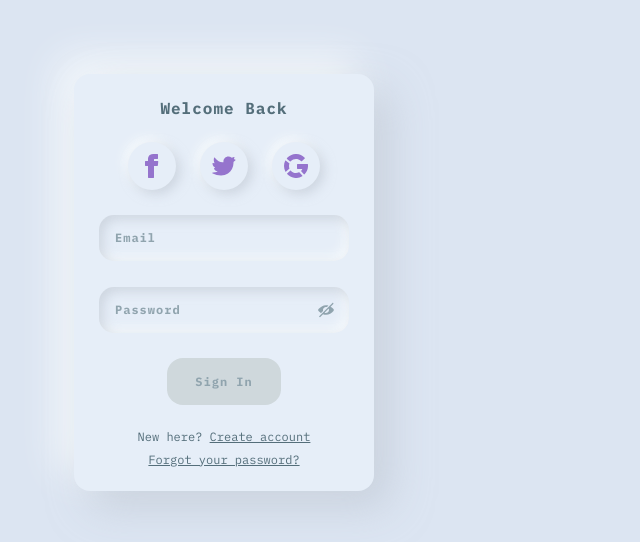
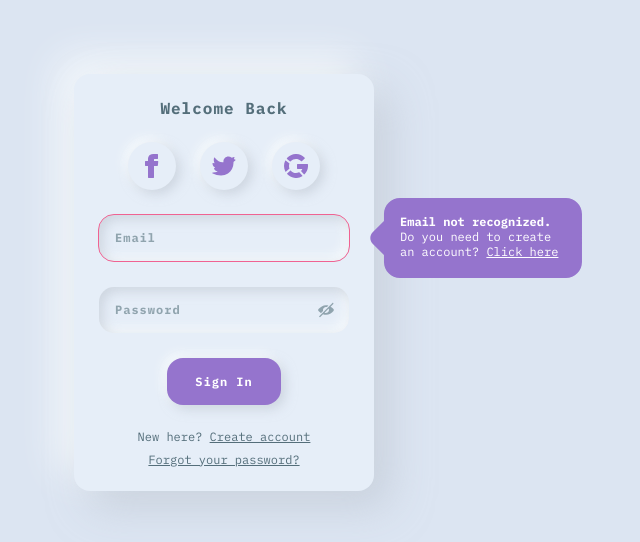
Before and after one commit to fixiabis/react-sign-in-sample, a React (Vite) app: page / in a window 1280 px wide. Shown: the part 118-660 px from the top of the page, without its empty margins (416-1056 px from the left). Built offline with nearby package versions, Linux system fonts and the light colour scheme.

Commit message:
feat(sign-in/form): active button & error input style

```diff
--- a/src/components/sign-in-form.scss
+++ b/src/components/sign-in-form.scss
@@ -70,6 +70,10 @@
 	&.-password {
 		padding-right: calc(16px + 16px);
 	}
+
+	&.-error {
+		border-color: #f06292;
+	}
 }
 
 .sign-in-form--input.-wrapper {
@@ -78,6 +82,14 @@
 	& > .sign-in-form--input {
 		width: 100%;
 		height: 100%;
+	}
+
+	& > .sign-in-form--input-popover {
+		position: absolute;
+		width: 212px;
+		height: 80px;
+		top: calc((80px - 48px) / 2 * -1);
+		right: calc((212px + 20px) * -1);
 	}
 
 	&.-password > .sign-in-form--password-visibility-toggle {
@@ -111,6 +123,13 @@
 	font-weight: 700;
 	line-height: normal;
 	letter-spacing: 1px;
+
+	&.-active {
+		background-color: #9574cd;
+		box-shadow: 4px 4px 12px 0px rgba(187, 195, 206, 0.6), -4px -4px 12px 0px rgba(253, 255, 255, 0.8);
+
+		color: #fff;
+	}
 }
 
 .sign-in-form--hints {
@@ -132,3 +151,26 @@
 .sign-in-form--link {
 	color: inherit;
 }
+
+.sign-in-form--input-popover {
+	position: relative;
+
+	.sign-in-form--input-popover-content {
+		position: absolute;
+		top: 0;
+		left: 0;
+		width: 100%;
+		height: 100%;
+	}
+}
+
+.sign-in-form--input-popover-content {
+	padding: 16px 16px 16px 30px;
+
+	color: #fff;
+	font-size: 12px;
+	font-family: IBM Plex Mono;
+	font-style: normal;
+	font-weight: 400;
+	line-height: normal;
+}
--- a/src/components/sign-in-form.tsx
+++ b/src/components/sign-in-form.tsx
@@ -52,15 +52,32 @@ export function SignInForm() {
 				</button>
 			</div>
 			<div className="sign-in-form--input -email -wrapper">
-				<input className="sign-in-form--input -email" type="email" placeholder="Email" />
-				{/* <div className="sign-in-form--input-popover">
+				<input className="sign-in-form--input -email -error" type="email" placeholder="Email" />
+				<div className="sign-in-form--input-popover">
+					<svg
+						className="sign-in-form--input-popover-background-image"
+						width="212"
+						height="80"
+						viewBox="0 0 212 80"
+						fill="none"
+						xmlns="http://www.w3.org/2000/svg"
+					>
+						<path
+							fillRule="evenodd"
+							clipRule="evenodd"
+							d="m 29.9705 0 c -8.8366 0 -16 7.1634 -16 16 v 7.0001 l -11.3136 11.3136 c -3.1242 3.1242 -3.1242 8.1895 0 11.3137 l 11.3136 11.3136 v 7.059 c 0 8.8366 7.1634 16 16 16 h 165.9995 c 8.837 0 16 -7.1634 16 -16 v -48 c 0 -8.8366 -7.163 -16 -16 -16 h -165.9995 z"
+							fill="#9574CD"
+						/>
+					</svg>
+					<div className="sign-in-form--input-popover-content">
 						<strong>Email not recognized.</strong>
 						<br />
 						Do you need to create an account?{" "}
 						<a className="sign-in-form--link" href="#">
 							Click here
 						</a>
-				</div> */}
+					</div>
+				</div>
 			</div>
 			<div className="sign-in-form--input -password -wrapper">
 				<input className="sign-in-form--input -password" type="password" placeholder="Password" />
```
Lines whose indentation alone changed are shown as unchanged.
